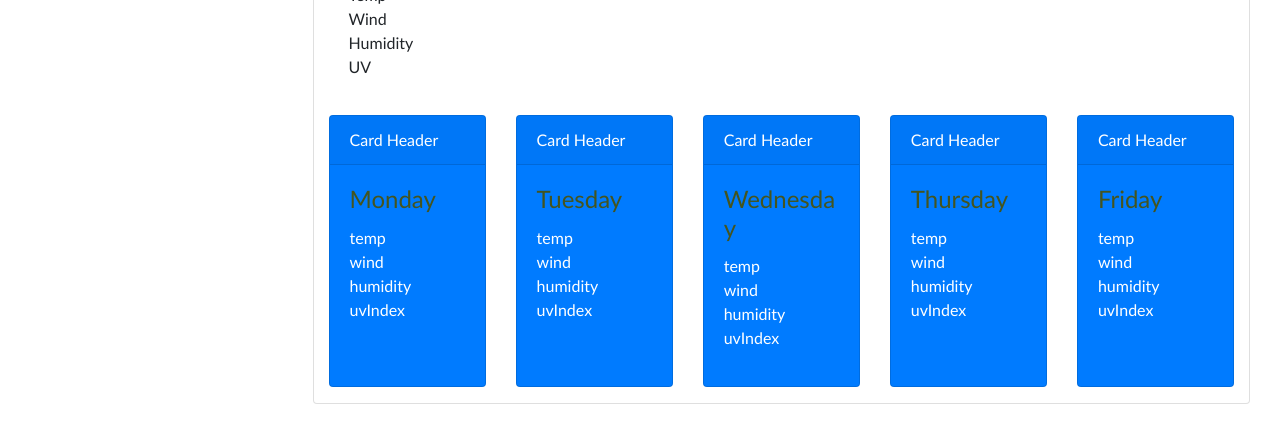
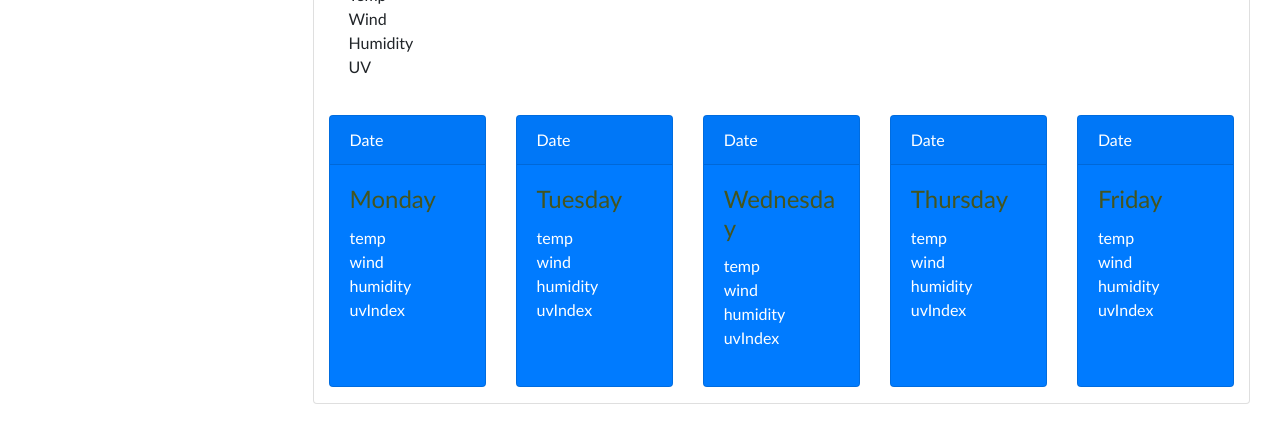
Before and after one commit to Mrose332/Weather-Dasboard, a plain HTML site: page index.html in a window 1280 px wide. Shown: the part 151-594 px from the top of the page. Drawn offline with nearby package versions, Linux system fonts and the light colour scheme.

Commit message:
changed card header

```diff
--- a/index.html
+++ b/index.html
@@ -40,7 +40,7 @@
 
   <div class="card-deck">
  <div class="card text-white bg-primary mb-3" id="card-one">
- <div id="dayOneDate" class="card-header">Card Header</div>
+ <div id="dayOneDate" class="card-header">Date</div>
 <div class="card-body">
 <h4 class="card-title">Monday</h4>
     <ul>
@@ -54,7 +54,7 @@
 
 
  <div class="card text-white bg-primary mb-3" id="card-two">
-    <div id="dayTwoDate" class="card-header">Card Header</div>
+    <div id="dayTwoDate" class="card-header">Date</div>
      <div class="card-body">
          <h4 class="card-title">Tuesday</h4>
          <ul>
@@ -64,11 +64,11 @@
     <li id="dayTwoUvIndex" class="uvIndex">uvIndex</li>
      </ul>
     </div>
-    </div>
+             </div>
 
 
               <div class="card text-white bg-primary mb-3" id="card-three">
-                        <div id="dayThreeDate"  class="card-header">Card Header</div>
+                        <div id="dayThreeDate"  class="card-header">Date</div>
                         <div class="card-body">
                             <h4 class="card-title">Wednesday</h4>
                             <ul>
@@ -82,7 +82,7 @@
 
 
                     <div class="card text-white bg-primary mb-3" id="card-four">
-                        <div id="dayFourDate" class="card-header">Card Header</div>
+                        <div id="dayFourDate" class="card-header">Date</div>
                         <div class="card-body">
                             <h4 class="card-title">Thursday</h4>
                             <ul>
@@ -94,7 +94,7 @@
                         </div>
                     </div>
                     <div class="card text-white bg-primary mb-3" id="card-five">
-                        <div id="dayFiveDate" class="card-header">Card Header</div>
+                        <div id="dayFiveDate" class="card-header">Date</div>
                         <div class="card-body">
                             <h4 class="card-title">Friday</h4>
                             <ul>
```
